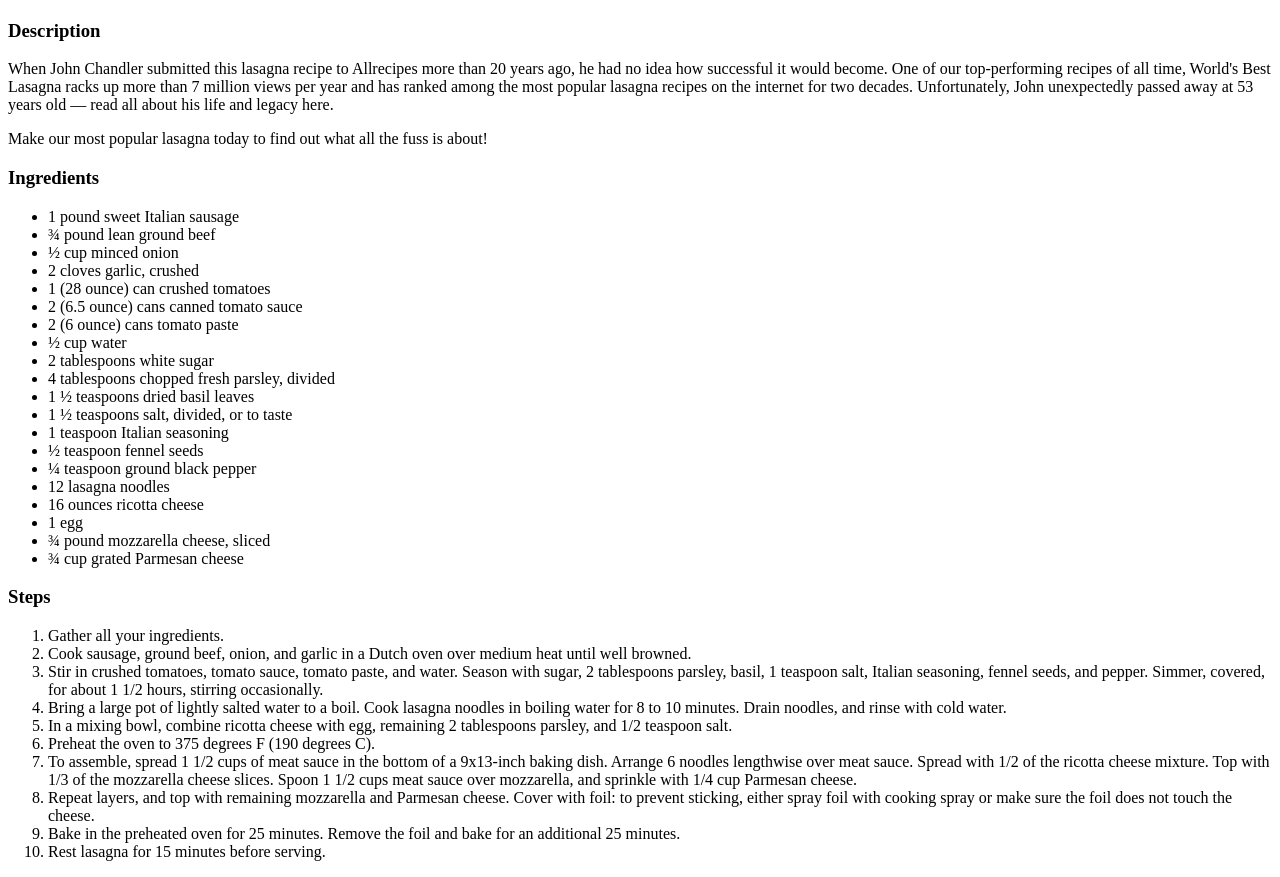
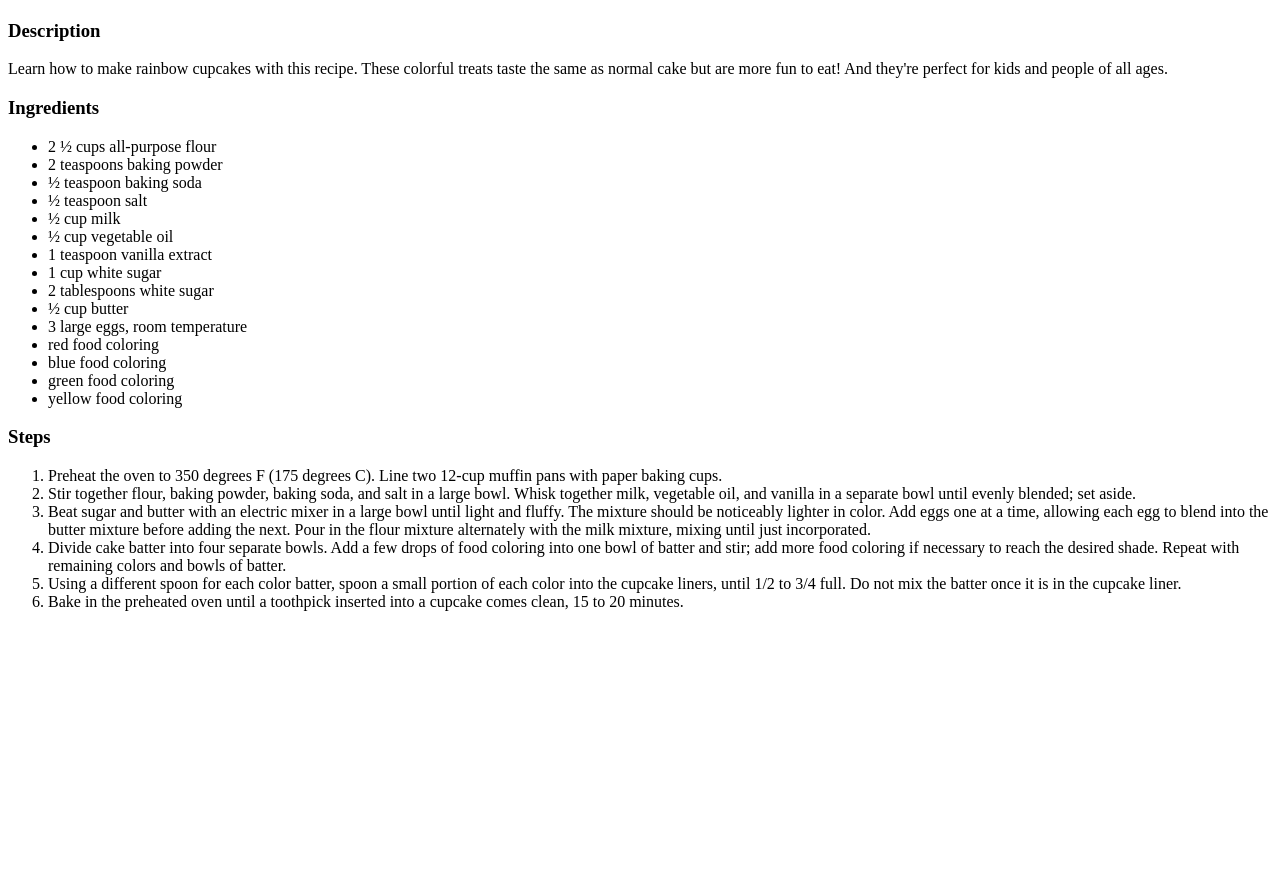
Before and after one commit to Ap3xY/odin-recipes, a plain HTML site: page recipes/rainbow_cupcake.html in a window 1280 px wide. Shown: the part 283-1160 px from the top of the page. After the commit the page ends 910 px from the top, so only its background shows below. Drawn offline with Linux system fonts and the light colour scheme.

Commit message:
Finished adding all information to the rainbow_cupcake.html page and also updated the anchor tags in the index.html page to be inside of an unordered list.

```diff
--- a/recipes/rainbow_cupcake.html
+++ b/recipes/rainbow_cupcake.html
@@ -3,88 +3,68 @@
   <head>
     <meta charset="UTF-8" />
     <meta name="viewport" content="width=device-width, initial-scale=1.0" />
-    <title>Lasagna</title>
+    <title>Rainbow Cupcakes</title>
   </head>
   <body>
-    <h1>Lasagna</h1>
-    <img src="img/lasagna.jpg" alt="lasagna" width="200" height="200" />
+    <h1>Rainbow Cupcakes</h1>
+    <img src="img/rainbow_cupcake.jpg" alt="lasagna" width="200" height="200" />
     <h3>Description</h3>
     <p>
-      When John Chandler submitted this lasagna recipe to Allrecipes more than
-      20 years ago, he had no idea how successful it would become. One of our
-      top-performing recipes of all time, World's Best Lasagna racks up more
-      than 7 million views per year and has ranked among the most popular
-      lasagna recipes on the internet for two decades. Unfortunately, John
-      unexpectedly passed away at 53 years old — read all about his life and
-      legacy here.
-    </p>
-    <p>
-      Make our most popular lasagna today to find out what all the fuss is
-      about!
+      Learn how to make rainbow cupcakes with this recipe. These colorful treats
+      taste the same as normal cake but are more fun to eat! And they're perfect
+      for kids and people of all ages.
     </p>
     <h3>Ingredients</h3>
     <ul>
-      <li>1 pound sweet Italian sausage</li>
-      <li>¾ pound lean ground beef</li>
-      <li>½ cup minced onion</li>
-      <li>2 cloves garlic, crushed</li>
-      <li>1 (28 ounce) can crushed tomatoes</li>
-      <li>2 (6.5 ounce) cans canned tomato sauce</li>
-      <li>2 (6 ounce) cans tomato paste</li>
-      <li>½ cup water</li>
+      <li>2 ½ cups all-purpose flour</li>
+      <li>2 teaspoons baking powder</li>
+      <li>½ teaspoon baking soda</li>
+      <li>½ teaspoon salt</li>
+      <li>½ cup milk</li>
+      <li>½ cup vegetable oil</li>
+      <li>1 teaspoon vanilla extract</li>
+      <li>1 cup white sugar</li>
       <li>2 tablespoons white sugar</li>
-      <li>4 tablespoons chopped fresh parsley, divided</li>
-      <li>1 ½ teaspoons dried basil leaves</li>
-      <li>1 ½ teaspoons salt, divided, or to taste</li>
-      <li>1 teaspoon Italian seasoning</li>
-      <li>½ teaspoon fennel seeds</li>
-      <li>¼ teaspoon ground black pepper</li>
-      <li>12 lasagna noodles</li>
-      <li>16 ounces ricotta cheese</li>
-      <li>1 egg</li>
-      <li>¾ pound mozzarella cheese, sliced</li>
-      <li>¾ cup grated Parmesan cheese</li>
+      <li>½ cup butter</li>
+      <li>3 large eggs, room temperature</li>
+      <li>red food coloring</li>
+      <li>blue food coloring</li>
+      <li>green food coloring</li>
+      <li>yellow food coloring</li>
     </ul>
     <h3>Steps</h3>
     <ol>
-      <li>Gather all your ingredients.</li>
       <li>
-        Cook sausage, ground beef, onion, and garlic in a Dutch oven over medium
-        heat until well browned.
+        Preheat the oven to 350 degrees F (175 degrees C). Line two 12-cup
+        muffin pans with paper baking cups.
       </li>
       <li>
-        Stir in crushed tomatoes, tomato sauce, tomato paste, and water. Season
-        with sugar, 2 tablespoons parsley, basil, 1 teaspoon salt, Italian
-        seasoning, fennel seeds, and pepper. Simmer, covered, for about 1 1/2
-        hours, stirring occasionally.
+        Stir together flour, baking powder, baking soda, and salt in a large
+        bowl. Whisk together milk, vegetable oil, and vanilla in a separate bowl
+        until evenly blended; set aside.
       </li>
       <li>
-        Bring a large pot of lightly salted water to a boil. Cook lasagna
-        noodles in boiling water for 8 to 10 minutes. Drain noodles, and rinse
-        with cold water.
+        Beat sugar and butter with an electric mixer in a large bowl until light
+        and fluffy. The mixture should be noticeably lighter in color. Add eggs
+        one at a time, allowing each egg to blend into the butter mixture before
+        adding the next. Pour in the flour mixture alternately with the milk
+        mixture, mixing until just incorporated.
       </li>
       <li>
-        In a mixing bowl, combine ricotta cheese with egg, remaining 2
-        tablespoons parsley, and 1/2 teaspoon salt.
-      </li>
-      <li>Preheat the oven to 375 degrees F (190 degrees C).</li>
-      <li>
-        To assemble, spread 1 1/2 cups of meat sauce in the bottom of a
-        9x13-inch baking dish. Arrange 6 noodles lengthwise over meat sauce.
-        Spread with 1/2 of the ricotta cheese mixture. Top with 1/3 of the
-        mozzarella cheese slices. Spoon 1 1/2 cups meat sauce over mozzarella,
-        and sprinkle with 1/4 cup Parmesan cheese.
+        Divide cake batter into four separate bowls. Add a few drops of food
+        coloring into one bowl of batter and stir; add more food coloring if
+        necessary to reach the desired shade. Repeat with remaining colors and
+        bowls of batter.
       </li>
       <li>
-        Repeat layers, and top with remaining mozzarella and Parmesan cheese.
-        Cover with foil: to prevent sticking, either spray foil with cooking
-        spray or make sure the foil does not touch the cheese.
+        Using a different spoon for each color batter, spoon a small portion of
+        each color into the cupcake liners, until 1/2 to 3/4 full. Do not mix
+        the batter once it is in the cupcake liner.
       </li>
       <li>
-        Bake in the preheated oven for 25 minutes. Remove the foil and bake for
-        an additional 25 minutes.
+        Bake in the preheated oven until a toothpick inserted into a cupcake
+        comes clean, 15 to 20 minutes.
       </li>
-      <li>Rest lasagna for 15 minutes before serving.</li>
     </ol>
   </body>
 </html>
```
Also changed, not shown: index.html (+5 -5 lines).
